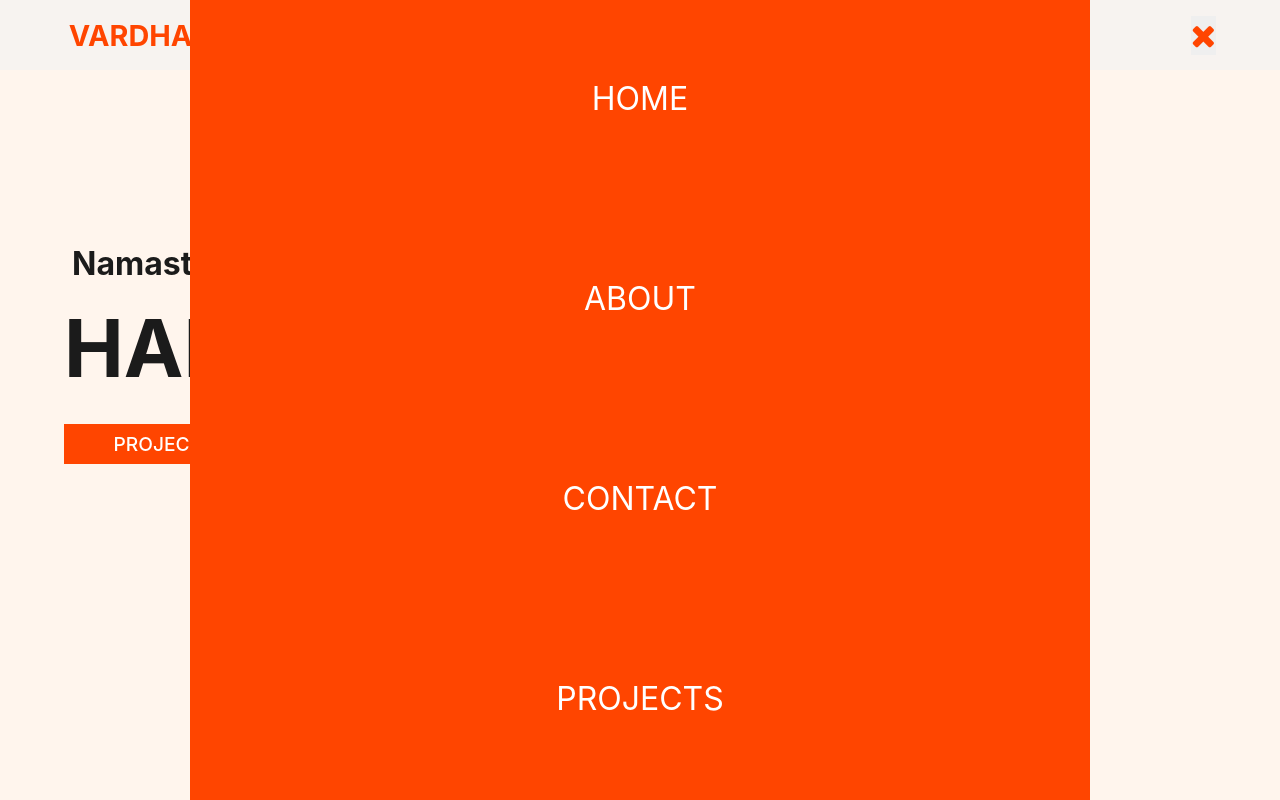
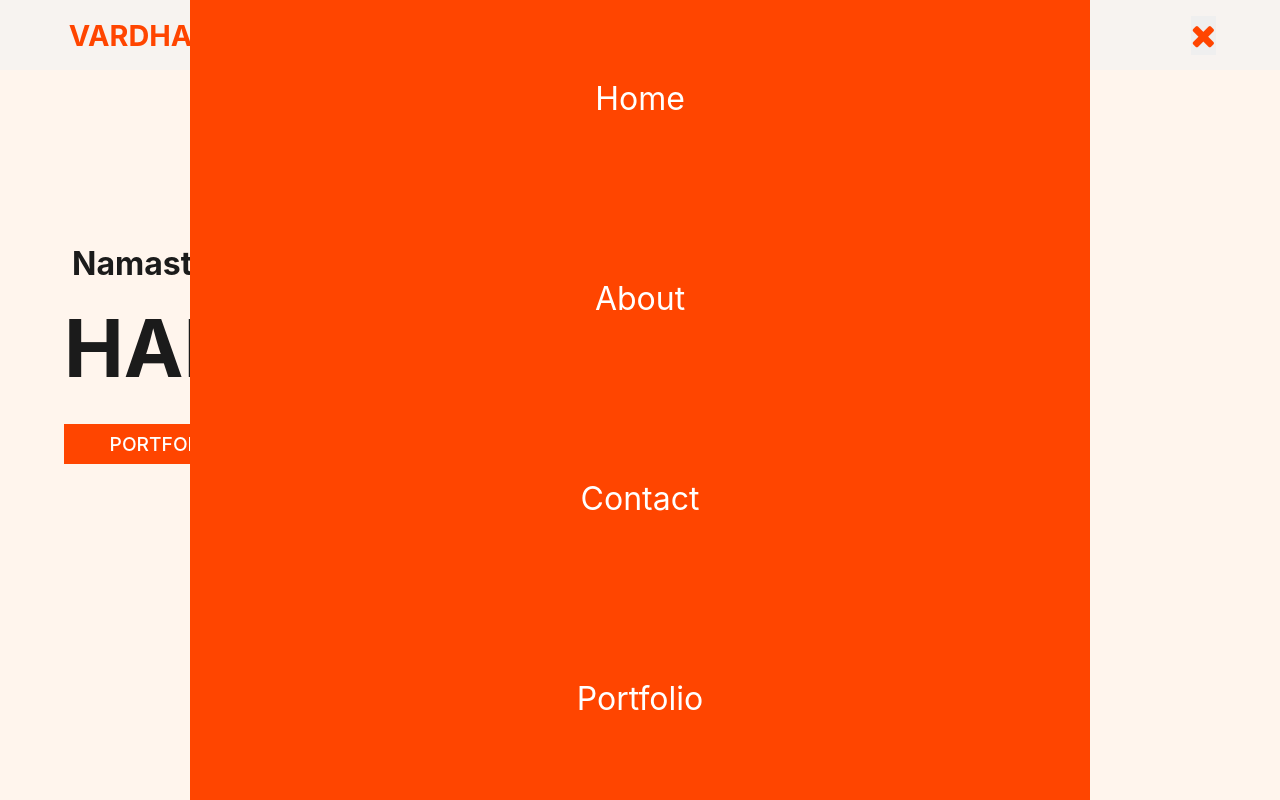
Before and after one commit to vardhan35/portfolio-website, a Next.js app: page / in a window 1280 px wide. Both pictures are taken after a click on the button 1202 px from the left and 35 px from the top of the page. Shown: the top 800 px of the page. Built offline with nearby package versions, Linux system fonts and the light colour scheme.

Commit message:
"Projects" to "Portfolio"

```diff
--- a/components/About.js
+++ b/components/About.js
@@ -19,7 +19,8 @@ const About = () => {
               <p className={styles.card_para}>
                 I am Frontend Developer working with React Js, JavaScript,
                 Html,Css, scss,and next-js I have Created some projects in above
-                mentions You will find them <Link href="/projects">Here</Link>
+                mentions You will find them{" "}
+                <Link href="/projects">Portfolio</Link>
               </p>
               <p className={styles.card_para}>
                 I have done Bachelors study in Mechanicle Engineering but I
--- a/components/Main.js
+++ b/components/Main.js
@@ -9,7 +9,7 @@ const Main = () => {
         <h1 className={styles.title}>Harshvardhan</h1>
         <div className={styles.main_actions}>
           <Link href="/projects">
-            <button className={styles.main_project_btn}>PROJECTS</button>
+            <button className={styles.main_project_btn}>PORTFOLIO</button>
           </Link>
           <button className={styles.main_resume_btn}>RESUME</button>
         </div>
--- a/components/Navbar.js
+++ b/components/Navbar.js
@@ -16,22 +16,22 @@ const Navbar = () => {
         <div className={isclick ? styles.navbar_active : styles.navbar}>
           <Link href="/">
             <a className={styles.nav_item} onClick={handleClick}>
-              HOME
+              Home
             </a>
           </Link>
           <Link href="/#about">
             <a className={styles.nav_item} onClick={handleClick}>
-              ABOUT
+              About
             </a>
           </Link>
           <Link href="/#contact">
             <a className={styles.nav_item} onClick={handleClick}>
-              CONTACT
+              Contact
             </a>
           </Link>
           <Link href="/projects">
             <a className={styles.nav_item} onClick={handleClick}>
-              PROJECTS
+              Portfolio
             </a>
           </Link>
         </div>
```
